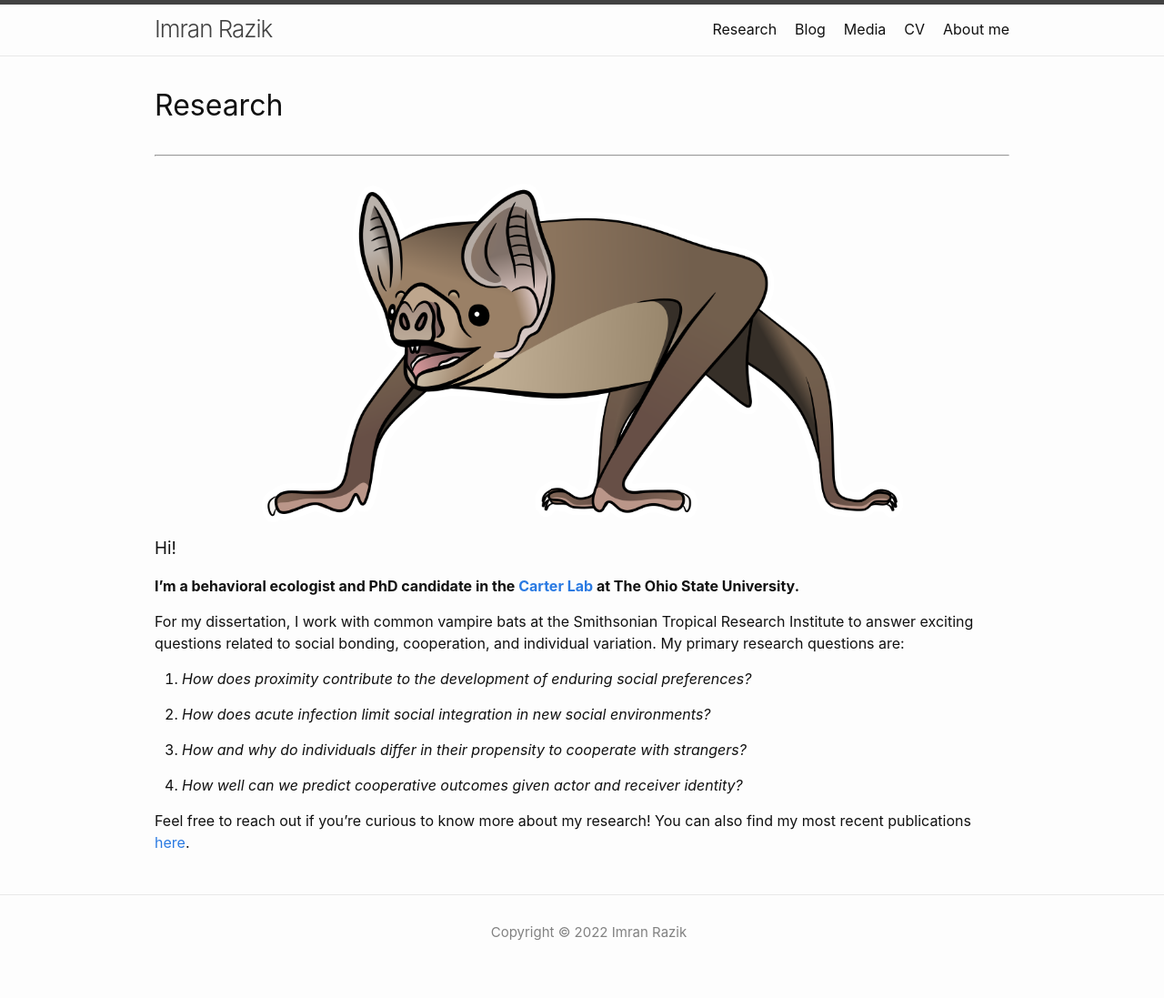
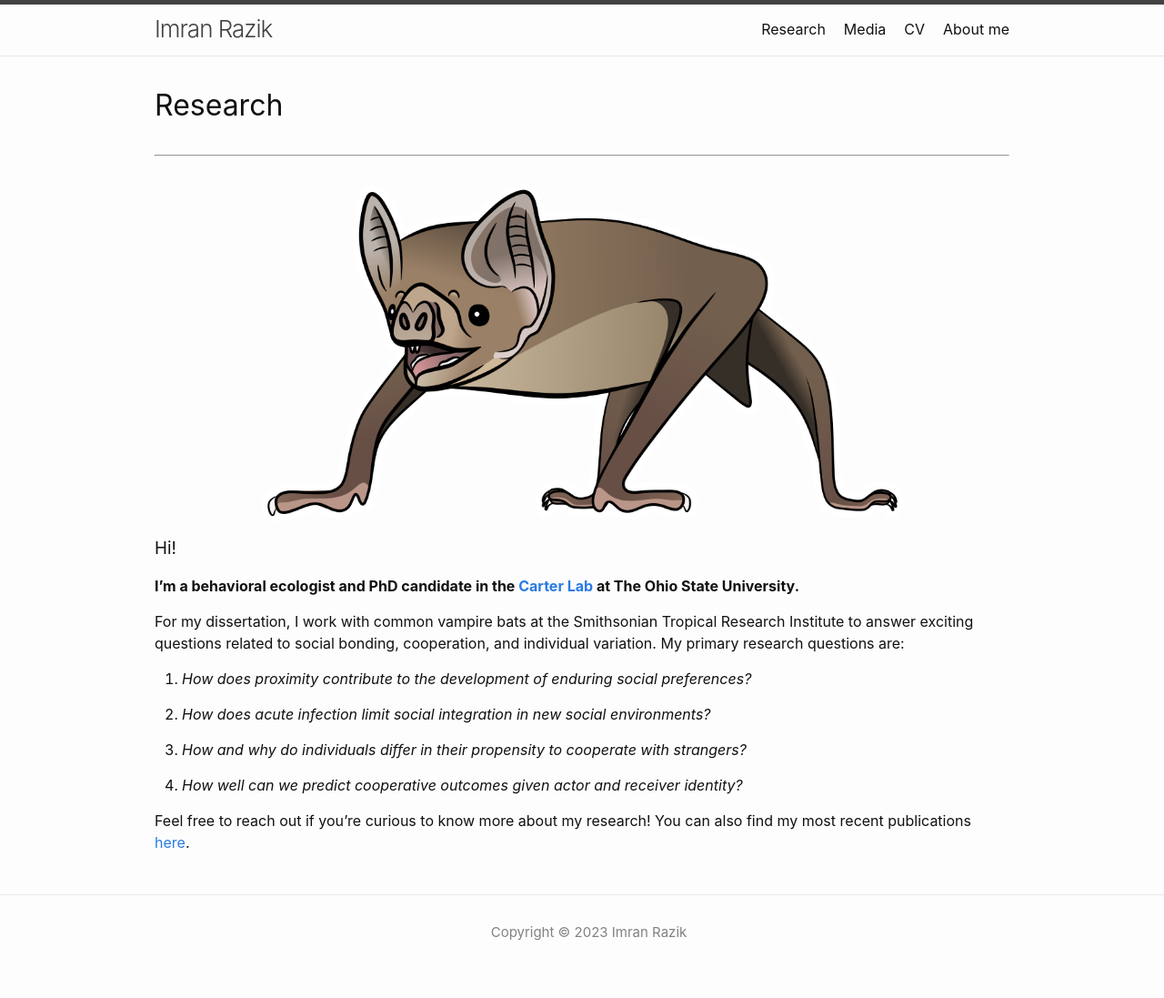
Before and after one commit to imranrazik/imranrazik.github.io, a Jekyll site: the page built from index.md, in a window 1280 px wide. Shown: the whole page at 91% size. Built offline with Jekyll 4.4.1, drawn with Linux system fonts in a browser that asks for light colours; our own code applies the rules of GitHub Pages for plain Markdown files.

Commit message:
Update _config.yml

```diff
--- a/_config.yml
+++ b/_config.yml
@@ -3,7 +3,7 @@ author:
   name:
   email:
 description: > # this means to ignore newlines until "show_excerpts:"
-  Copyright © 2022 Imran Razik
+  Copyright © 2023 Imran Razik
 
 show_excerpts: false # set to true to show excerpts on the homepage
 
@@ -49,7 +49,6 @@ minima:
 # this and add the path to the pages in order as they should show up
 header_pages:
  - index.md
- - Blog.md
  - Media.md
  - CV.md
  - About-me.md
```
